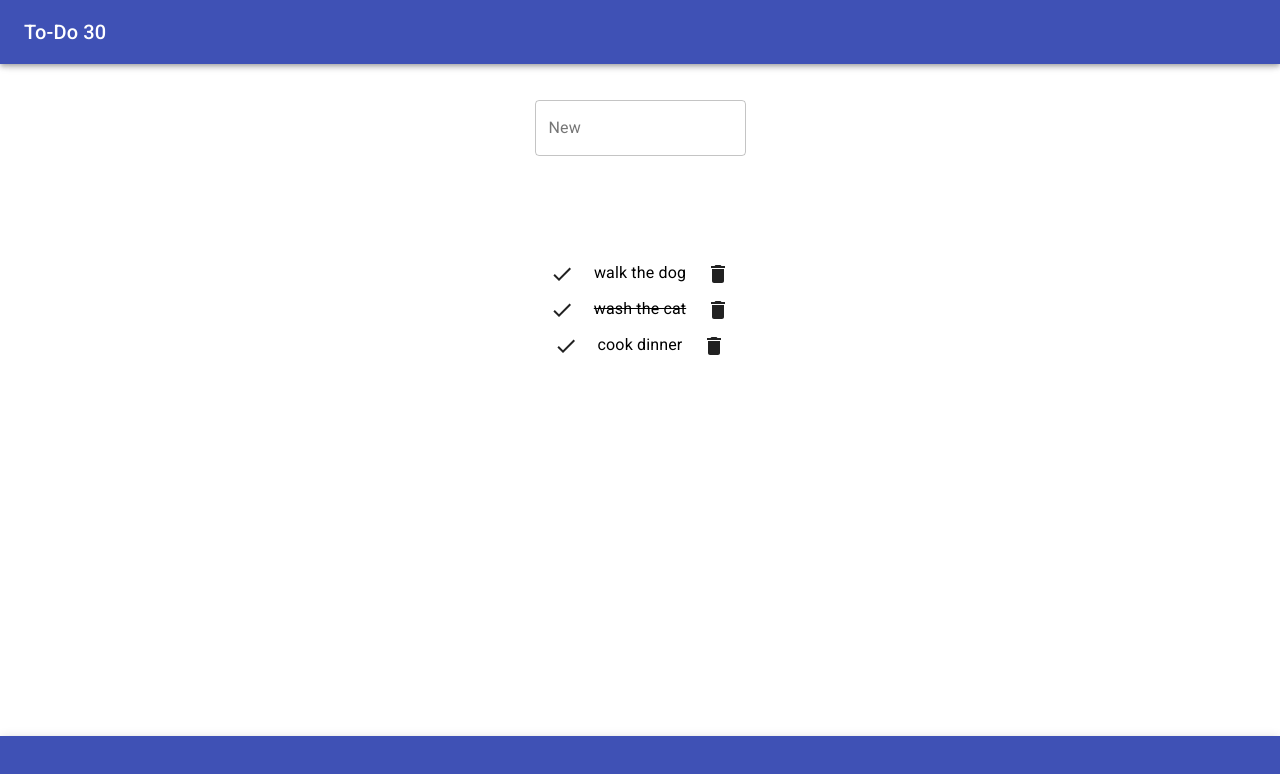
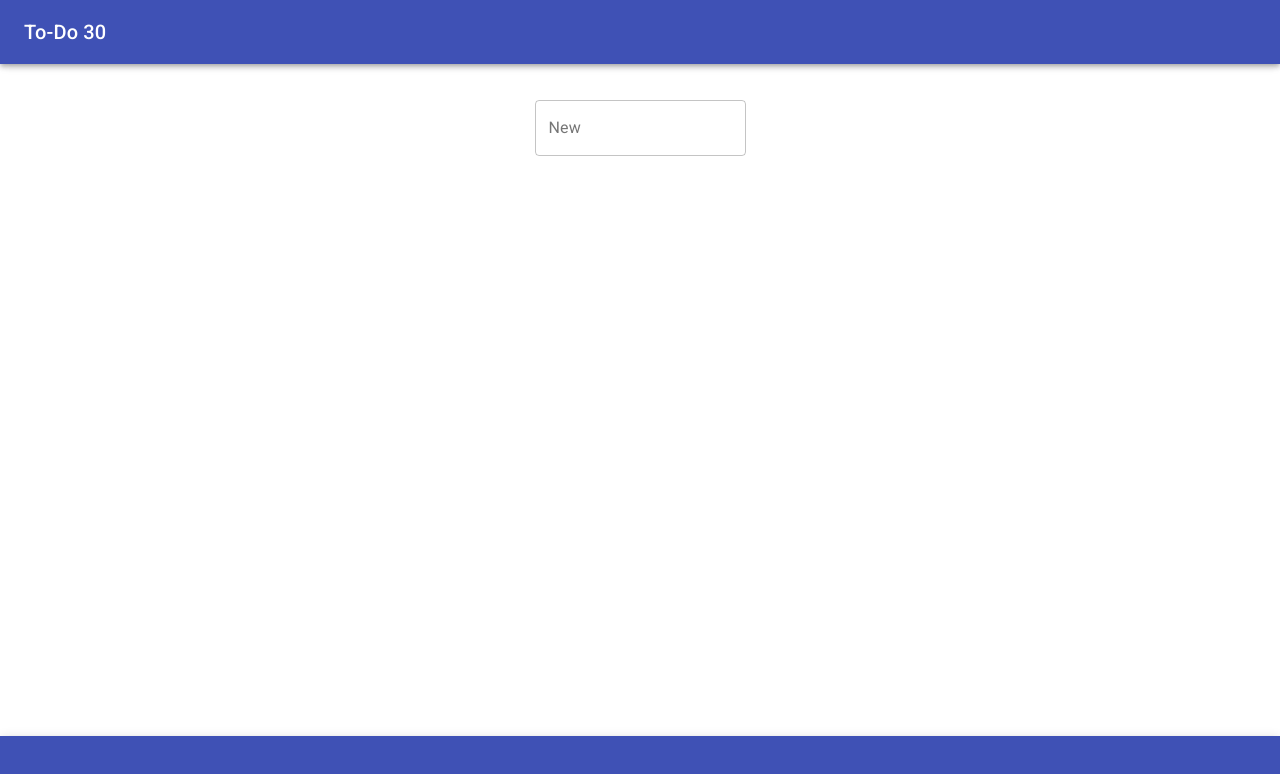
Before and after one commit to ejw773/to-do-30, a React (Create React App) app: page / in a window 1280 px wide. Shown: the top 774 px of the page. Built offline with nearby package versions, Linux system fonts and the light colour scheme.

Commit message:
fixes id numbering bug

```diff
--- a/src/components/MainComponent.js
+++ b/src/components/MainComponent.js
@@ -6,26 +6,15 @@ import TaskList from './TaskListComponent';
 import Container from '@material-ui/core/Container';
 
 const Main = () => {
-    const [taskList, setTaskList] = useState([
-        {
-            id: 0,
-            task: 'walk the dog',
-            complete: false
-        },
-        {
-            id: 1,
-            task: 'wash the cat',
-            complete: true
-        },
-        {
-            id: 2,
-            task: 'cook dinner',
-            complete:false
+    const [taskList, setTaskList] = useState([]);
+    const newId = () => {
+        let zeroId = 0;
+        if (taskList.length !== 0) {
+            let oldIds = taskList.map((item) => item.id);
+            return Math.max(...oldIds) + 1;
+        } else {
+            return zeroId;
         }
-    ]);
-    const newId = () => {
-        let oldIds = taskList.map((item) => item.id);
-        return Math.max(...oldIds) + 1;
     }
     const addTask = (text) => {
         let id = newId();
```
